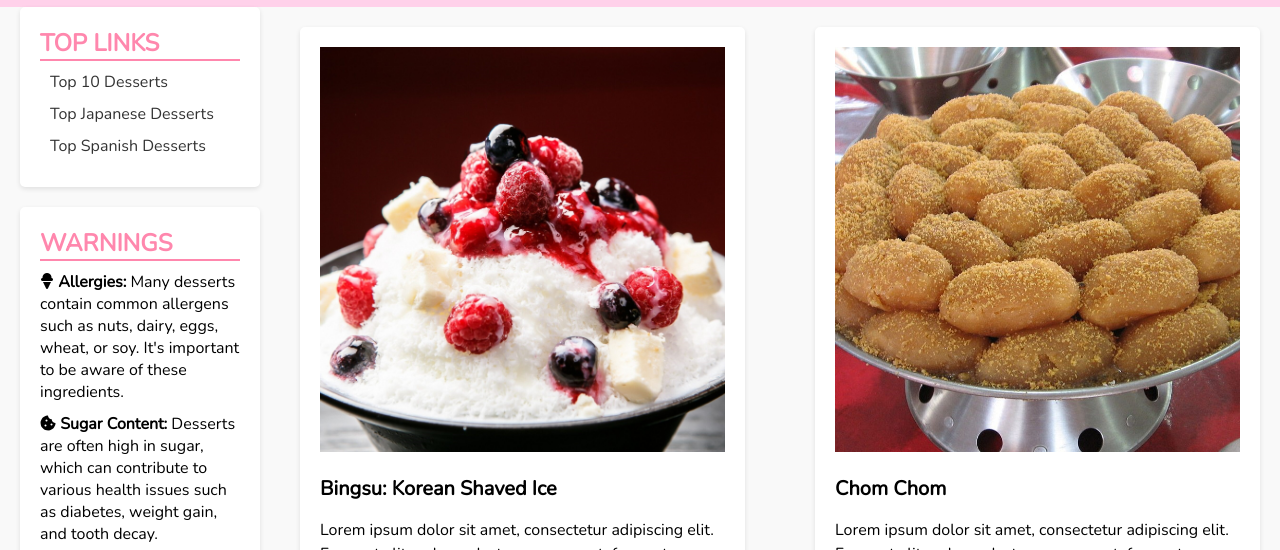
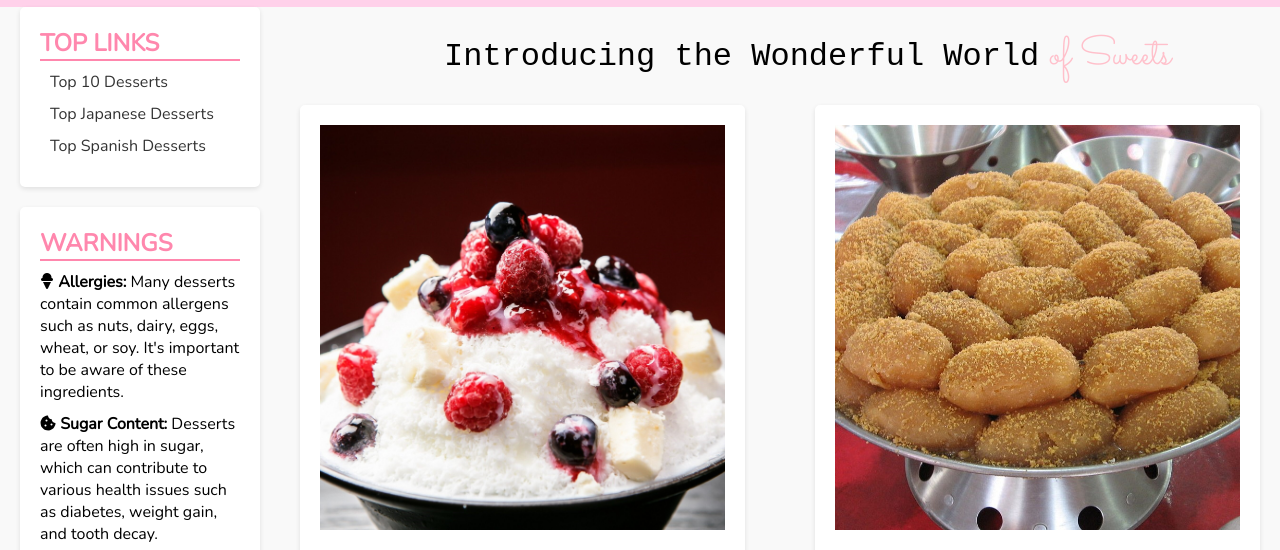
Before and after one commit to AliAngelinaaa/cisc3140_foodblog, a plain HTML site: page index.html in a window 1280 px wide. Shown: the part 205-755 px from the top of the page. Drawn offline with nearby package versions, Linux system fonts and the light colour scheme.

Commit message:
moved css to another file

```diff
--- a/index.html
+++ b/index.html
@@ -11,6 +11,7 @@
   <link rel="preconnect" href="https://fonts.googleapis.com">
   <link rel="preconnect" href="https://fonts.gstatic.com" crossorigin>
   <link href="https://fonts.googleapis.com/css2?family=Nunito&display=swap" rel="stylesheet">
+  <link href="https://fonts.googleapis.com/css2?family=Sacramento&display=swap" rel="stylesheet">
   <link rel="stylesheet" href="https://cdnjs.cloudflare.com/ajax/libs/font-awesome/6.0.0-beta2/css/all.min.css"
     crossorigin="anonymous" />
 
@@ -54,7 +55,12 @@
 
     </ul>
   </aside>
+
   <main class="blog-container">
+    <div class="wonderful-world">
+    <div class="half-courier">Introducing the Wonderful World</div>
+    <div class="half-script">of Sweets</div>
+  </div>
     <div class="blog-post">
       <img src="images/bingsu.jpg" alt="Bingsu: Korean Shaved Ice">
       <h2>Bingsu: Korean Shaved Ice</h2>
--- a/styles/blog.css
+++ b/styles/blog.css
@@ -64,3 +64,22 @@
   .blog-post a:hover {
     background-color: #ffe5ed;
   }
+
+
+  .wonderful-world {
+  display: flex;
+  justify-content: center;
+  align-items: center;
+  margin-bottom: 20px;
+  font-size: 200%;
+  text-align: center;
+  font-family: 'Courier New', Courier, monospace;
+  padding-left: 15%;
+}
+
+.half-script {
+  font-family: 'Sacramento', cursive;
+  color: pink;
+  font-size: 125%;
+  margin-left: 10px;
+}
```
Also changed, not shown: store.html (+1 -58 lines), styles/store.css (added, +56 -0 lines).
